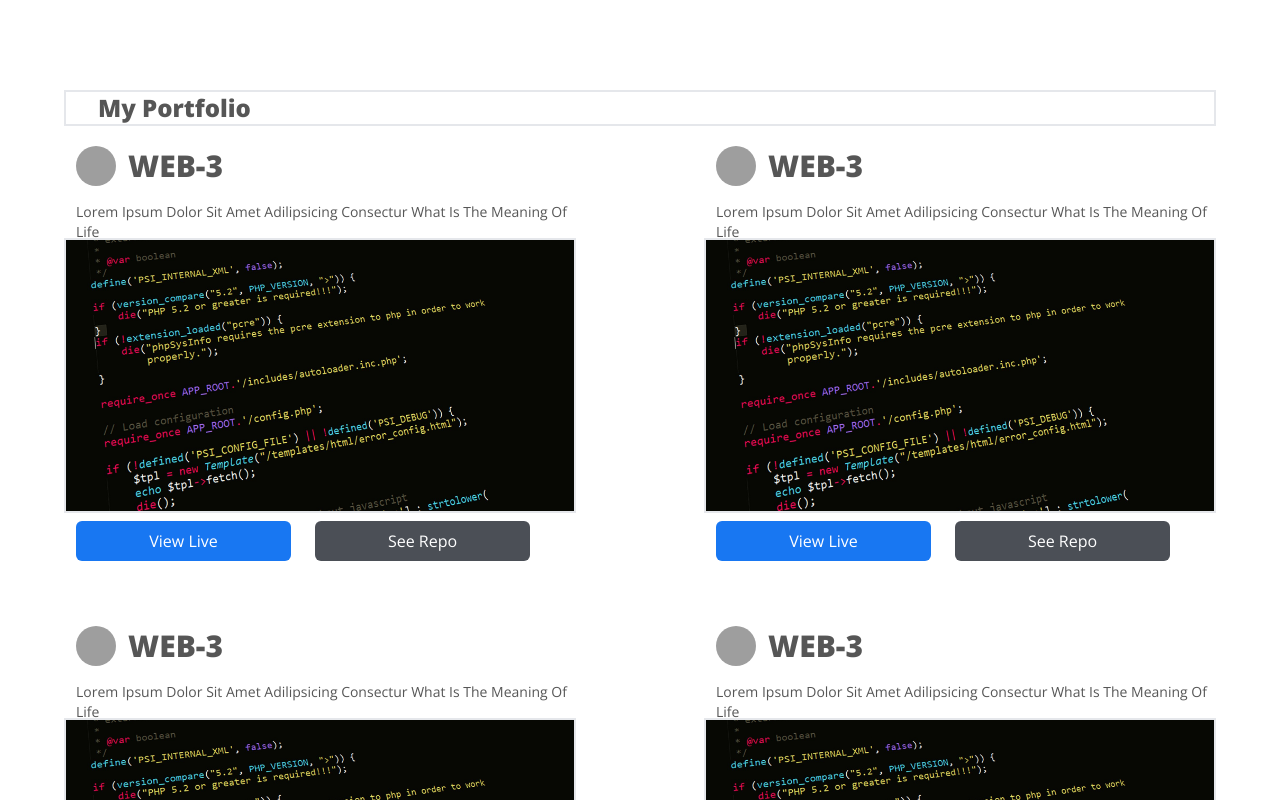
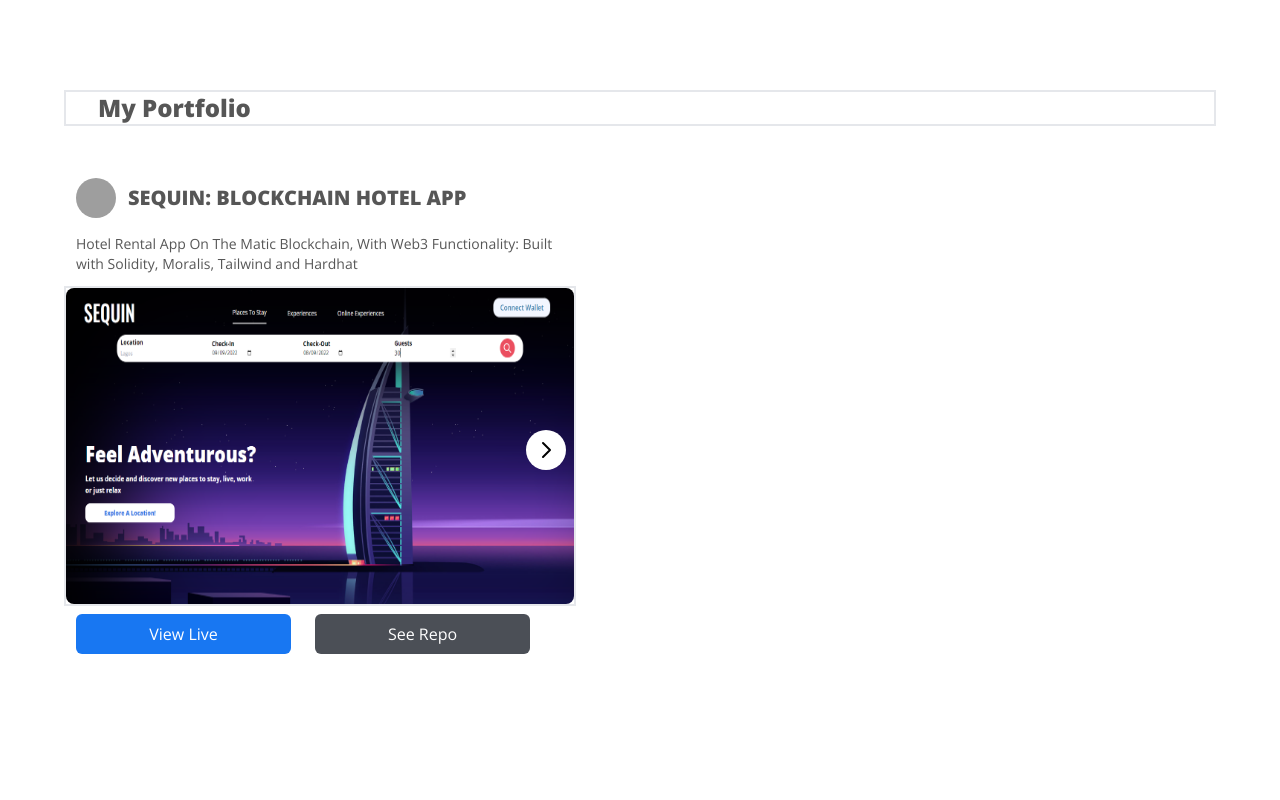
Before and after one commit to codebydolapo/portfolio, a Next.js app: page / in a window 1280 px wide. Shown: the part 1560-2360 px from the top of the page. Built offline with nearby package versions, Linux system fonts and the light colour scheme; grey boxes are pictures that could not be loaded; a web font is replaced by a local one.

Commit message:
added PF entry

```diff
--- a/components/Portfolio.tsx
+++ b/components/Portfolio.tsx
@@ -1,5 +1,6 @@
 import PortfolioItem from "./PortfolioItem"
 import styles from '../styles/portfolio.module.css'
+import { portfolioData } from "../data/portfolioData"
 
 function Portfolio(){
     return(
@@ -10,15 +11,15 @@ function Portfolio(){
                     {/* <p className = {`text-[#3578e5]`}>See All</p> */}
                 </div>
                 <div className = {`w-full h-[85%] flex flex-wrap flex-row items-start justify-between ${styles.portfolioContainer}`}>
-                    <PortfolioItem/>
-                    <PortfolioItem/>
-                    <PortfolioItem/>
-                    <PortfolioItem/>
-                    <PortfolioItem/>
-                    <PortfolioItem/>
-                    <PortfolioItem/>
-                    <PortfolioItem/>
-                    <PortfolioItem/>
+                    {portfolioData.map(({title, desc, images, liveLink, repoLink})=>{
+                        return <PortfolioItem
+                            title = {title}
+                            desc = {desc}
+                            liveLink = {liveLink}
+                            repoLink = {repoLink}
+                            images= {images}
+                        />
+                    })}
                 </div>
             </div>
         </div>
--- a/components/PortfolioItem.tsx
+++ b/components/PortfolioItem.tsx
@@ -1,21 +1,91 @@
-// import styles from '../styles/PortfolioItem.module.css'
+import styles from '../styles/PortfolioItem.module.css'
+import { ChevronLeftIcon, ChevronRightIcon } from '@heroicons/react/outline'
+import Link from 'next/link'
+import {useState} from 'react'
 
-function PortfolioItem(){
+interface Props{
+    title: string,
+    desc: string,
+    images: string[],
+    liveLink: string,
+    repoLink: string
+}
+
+function PortfolioItem({title, desc, images, liveLink, repoLink}: Props){
+
+
+    const [pictureIndex, setPictureIndex] = useState(0)
+    const [leftNavVisibility, setLeftNavVisibility] = useState(false)
+    const [rightNavVisibility, setRightNavVisibility] = useState(true)
+
+
+    // function handleNavVisibility(){
+    //     if (pictureIndex == 0){
+    //         setLeftNavVisibility(false)
+    //         setRightNavVisibility(true)
+    //     }
+    //     //else if (pictureIndex <  images.length - 1){
+    //     //     setLeftNavVisibility(true)
+    //     //     setRightNavVisibility(true)
+    //      //}
+    //      else if (pictureIndex == images.length - 1){
+    //         setLeftNavVisibility(true)
+    //         setRightNavVisibility(false)
+    //      }
+    // }
+
+
+
+    //function handleIndex(){
+    //     if(pictureIndex == images.length - 1){
+    //         setPictureIndex(0)
+    //         setLeftNavVisibility(false)
+    //         setRightNavVisibility(true)
+    //     }else if (pictureIndex < images.length - 1){
+    //         setPictureIndex(()=> {return pictureIndex + 1})
+    //         setLeftNavVisibility(true)
+    //         setRightNavVisibility(false)
+    //     }
+    // }
+
+    function handlePicture(){
+        if(pictureIndex == images.length - 1){
+            setPictureIndex(0)
+            setLeftNavVisibility(false)
+            setRightNavVisibility(true)
+        }else if (pictureIndex < images.length - 1){
+            setPictureIndex(()=> {return pictureIndex + 1})
+            setLeftNavVisibility(true)
+            setRightNavVisibility(false)
+        }
+    }
+
+
     return(
-        <div className = {`min-h-[35vw] h-auto w-[40vw] my-[1rem] flex flex-col`}>
+        <div className = {`min-h-[35vw] h-auto w-[40vw] my-[3rem] flex flex-col`}>
             <div className = {`w-full h-[3rem] flex flex-row justify-start items-center pl-3 `}>
                 <img className = {`w-[40px] h-[40px] rounded-full mr-3`} src= '/images/work2.jpg' alt = ''/>
-                <h1 className = {`font-extrabold text-3xl uppercase`}>Web-3</h1>
+                <h1 className = {`font-extrabold text-xl uppercase`}>{title}</h1>
             </div>
-            <div className = {`w-full h-[3rem] text-sm pl-3 pt-3 flex justify-start items-start `}>
-                <p className = {``}>Lorem Ipsum Dolor Sit Amet Adilipsicing Consectur What Is The Meaning Of Life </p>
+            <div className = {`w-full h-[4rem] text-sm pl-3 pt-3 flex justify-start items-start `}>
+                <p className = {``}>{desc}</p>
             </div>
-            <div className = {`w-full h-auto border-2 border-grey flex justify-center`}>
-                <img className = {`w-full h-auto `} src= '/images/work3.jpg' alt = ''/>
+            <div className = {`w-full min-h-[20rem] h-auto border-2 border-grey flex justify-center relative`}>
+                <img className = {`w-full h-auto rounded-lg`} src= {images[pictureIndex]} alt = ''/>
+                {leftNavVisibility && <div className = {`w-[2.5rem] h-[2.5rem] absolute bg-white rounded-full top-[45%] left-2 flex justify-center items-center cursor-pointer ${styles.directionDiv}`}>
+                    <ChevronLeftIcon className = {`${styles.direction}`} onClick = {handlePicture}/>
+                </div>}
+                {rightNavVisibility && <div className = {`w-[2.5rem] h-[2.5rem] absolute bg-white rounded-full top-[45%] right-2 flex justify-center items-center cursor-pointer ${styles.directionDiv}`}>
+                    <ChevronRightIcon className = {`${styles.direction}`} onClick = {handlePicture}/>
+                </div>}
             </div>
             <div className = {`w-full h-[3.5rem] flex justify-start items-center `}>
+                <Link href = {liveLink} className = {`w-auto h-auto border-2 border-grey`}>
                 <button className = {`w-[42%] h-[2.5rem] bg-[#1877f2] rounded-md text-white mx-3`}>View Live</button>
-                <button className = {`w-[42%] h-[2.5rem] bg-[#4b4f56] rounded-md text-white mx-3`}>See Repo</button>
+                </Link>
+                <Link href = {repoLink} className = {`w-auto h-auto`}>
+                <button className = {`min-w-[42%] h-[2.5rem] bg-[#4b4f56] rounded-md text-white mx-3`}>See Repo</button>
+                </Link>
             </div>
         </div>
     )
--- /dev/null
+++ b/data/portfolioData.ts
@@ -0,0 +1,9 @@
+export const portfolioData = [
+    {
+        title: 'Sequin: Blockchain Hotel App',
+        desc: "Hotel Rental App On The Matic Blockchain, With Web3 Functionality: Built with Solidity, Moralis, Tailwind and Hardhat",
+        images: ['images/sequin/sequin.png', 'images/sequin/sequinRentals.png'],
+        liveLink: '',
+        repoLink: ''
+    }
+]
--- a/styles/portfolioitem.module.css
+++ b/styles/portfolioitem.module.css
@@ -1,3 +1,16 @@
-.portfolioitem{
+.portfolioitem {
     box-shadow: -1px 1px 10px rgba(128, 128, 128, 0.486);
 }
+
+.direction {
+    height: 1.5rem;
+    color: black;
+}
+
+.directionDiv {
+    transition: all ease 500ms;
+}
+
+.directionDiv:hover {
+    transform: scale(1.02)
+}
```
Also changed, not shown: public/images/sequin/sequin.png (added), public/images/sequin/sequinRentals.png (added).
